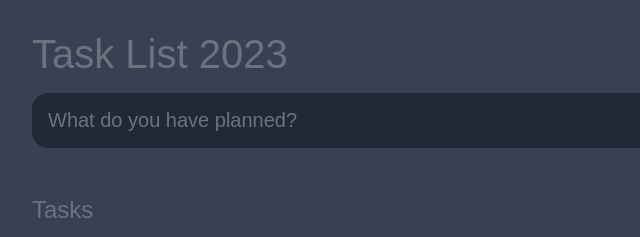
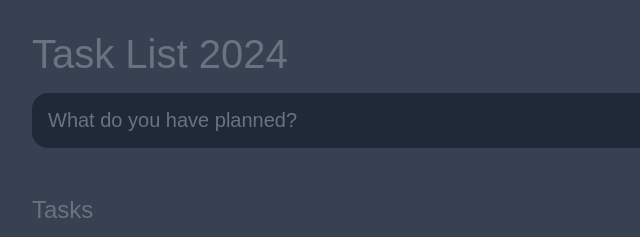
Before and after one commit to iam-sai-123/To-do-list, a plain HTML site: page index.html in a window 1280 px wide. Shown: the full height of the page, 224-864 px from the left. Drawn offline with Linux system fonts and the light colour scheme.

Commit message:
index.html

```diff
--- a/index.html
+++ b/index.html
@@ -4,14 +4,14 @@
 	<meta charset="UTF-8">
 	<meta http-equiv="X-UA-Compatible" content="IE=edge">
 	<meta name="viewport" content="width=device-width, initial-scale=1.0">
-	<title>Task List 2021</title>
+	<title>Task List 2024</title>
 
 	<link rel="stylesheet" href="main.css" />
 </head>
 <body>
 
 	<header>
-		<h1>Task List 2023</h1>
+		<h1>Task List 2024</h1>
 		<form id="new-task-form">
 			<input
 				type="text"
```
